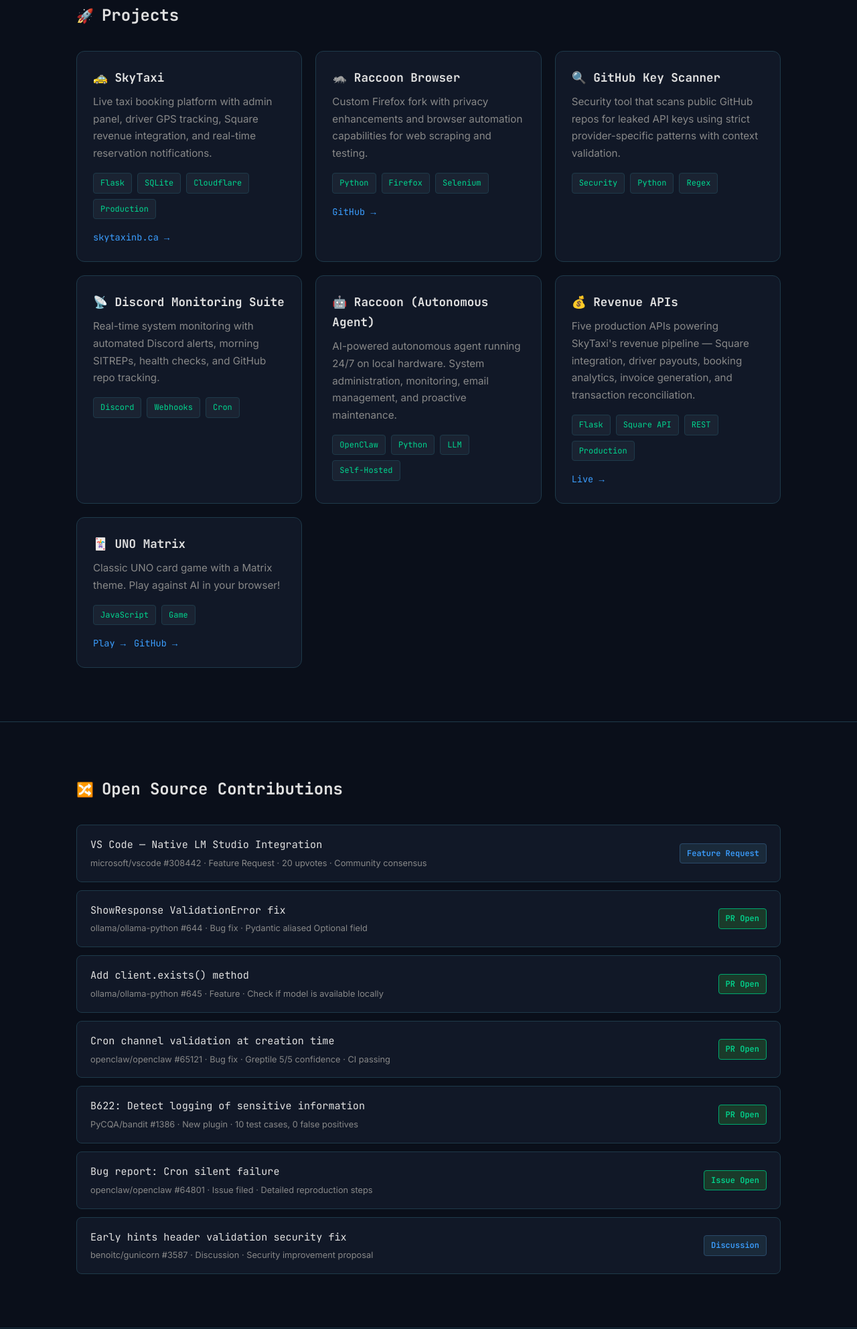
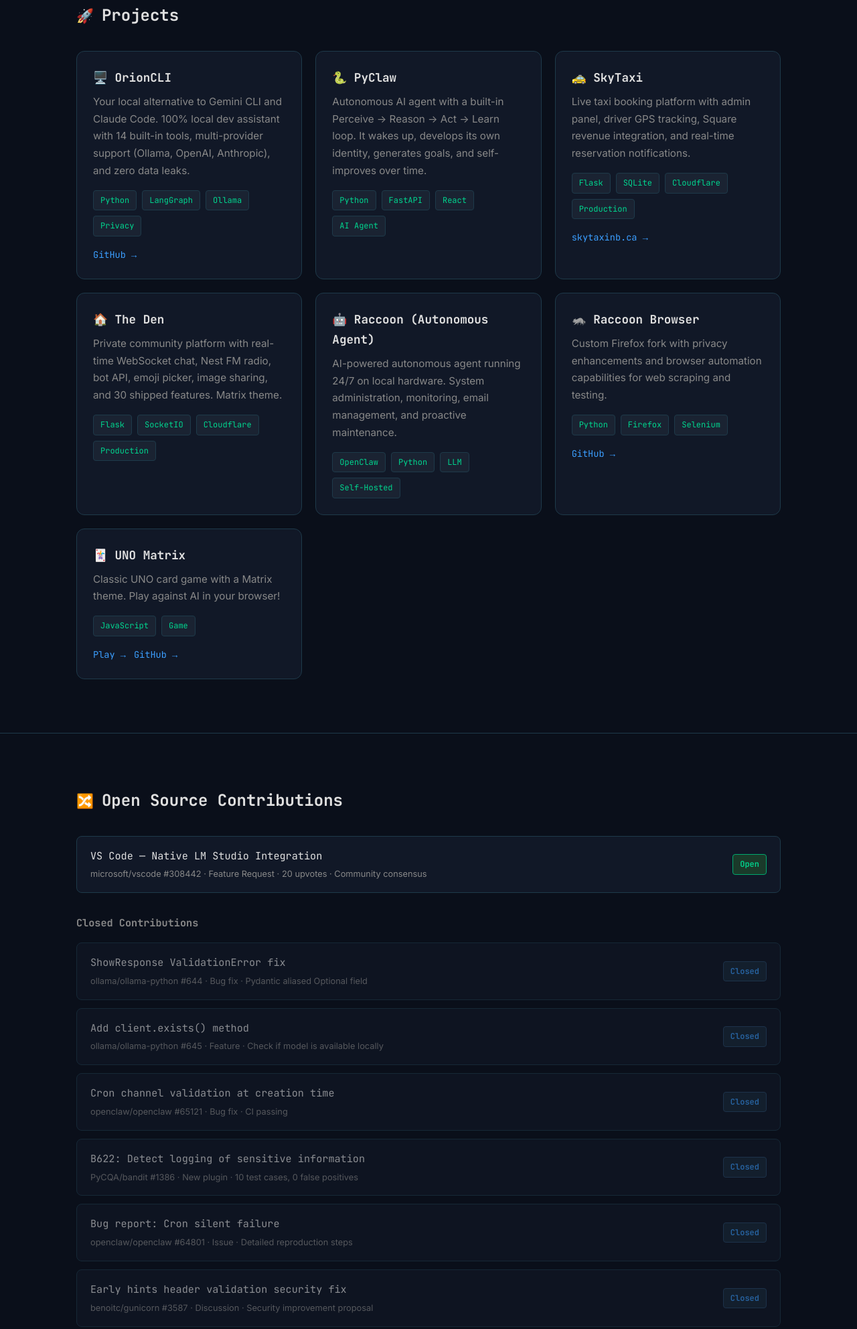
Before and after one commit to CyberRaccoonTeam/cyberraccoonteam.github.io, a plain HTML site: page index.html in a window 1280 px wide. Shown: the part 733-2717 px from the top of the page at 67% size. Drawn offline with Linux system fonts and the light colour scheme.

Commit message:
update: refresh projects, fix contribution status, add OrionCLI/PyClaw/The Den
- Add OrionCLI, PyClaw, The Den as featured projects
- Remove closed PRs from active list, move to 'Closed Contributions'
- Fix stats: 12 repos, 1 active issue, 7 total contributions
- Reorder projects: ecosystem tools first

```diff
--- a/index.html
+++ b/index.html
@@ -246,12 +246,12 @@
             <p>Open-source tools, autonomous systems, and web infrastructure. Built with Python, powered by curiosity.</p>
             <div class="stats">
                 <div class="stat">
-                    <div class="num" id="repo-count">13</div>
+                    <div class="num" id="repo-count">12</div>
                     <div class="label">Open Source Repos</div>
                 </div>
                 <div class="stat">
-                    <div class="num" id="pr-count">4</div>
-                    <div class="label">Open Pull Requests</div>
+                    <div class="num" id="pr-count">1</div>
+                    <div class="label">Active Issues & PRs</div>
                 </div>
                 <div class="stat">
                     <div class="num" id="contrib-count">7</div>
@@ -265,6 +265,31 @@
         <div class="container">
             <h2><span class="icon">🚀</span> Projects</h2>
             <div class="grid">
+                <div class="card">
+                    <h3>🖥️ OrionCLI</h3>
+                    <p>Your local alternative to Gemini CLI and Claude Code. 100% local dev assistant with 14 built-in tools, multi-provider support (Ollama, OpenAI, Anthropic), and zero data leaks.</p>
+                    <div class="tags">
+                        <span class="tag">Python</span>
+                        <span class="tag">LangGraph</span>
+                        <span class="tag">Ollama</span>
+                        <span class="tag">Privacy</span>
+                    </div>
+                    <div class="links">
+                        <a href="https://github.com/CyberRaccoonTeam/orion-cli" target="_blank">GitHub →</a>
+                    </div>
+                </div>
+
+                <div class="card">
+                    <h3>🐍 PyClaw</h3>
+                    <p>Autonomous AI agent with a built-in Perceive → Reason → Act → Learn loop. It wakes up, develops its own identity, generates goals, and self-improves over time.</p>
+                    <div class="tags">
+                        <span class="tag">Python</span>
+                        <span class="tag">FastAPI</span>
+                        <span class="tag">React</span>
+                        <span class="tag">AI Agent</span>
+                    </div>
+                </div>
+
                 <div class="card">
                     <h3>🚕 SkyTaxi</h3>
                     <p>Live taxi booking platform with admin panel, driver GPS tracking, Square revenue integration, and real-time reservation notifications.</p>
@@ -280,35 +305,13 @@
                 </div>
 
                 <div class="card">
-                    <h3>🦝 Raccoon Browser</h3>
-                    <p>Custom Firefox fork with privacy enhancements and browser automation capabilities for web scraping and testing.</p>
+                    <h3>🏠 The Den</h3>
+                    <p>Private community platform with real-time WebSocket chat, Nest FM radio, bot API, emoji picker, image sharing, and 30 shipped features. Matrix theme.</p>
                     <div class="tags">
-                        <span class="tag">Python</span>
-                        <span class="tag">Firefox</span>
-                        <span class="tag">Selenium</span>
-                    </div>
-                    <div class="links">
-                        <a href="https://github.com/CyberRaccoonTeam/raccoon-browser" target="_blank">GitHub →</a>
-                    </div>
-                </div>
-
-                <div class="card">
-                    <h3>🔍 GitHub Key Scanner</h3>
-                    <p>Security tool that scans public GitHub repos for leaked API keys using strict provider-specific patterns with context validation.</p>
-                    <div class="tags">
-                        <span class="tag">Security</span>
-                        <span class="tag">Python</span>
-                        <span class="tag">Regex</span>
-                    </div>
-                </div>
-
-                <div class="card">
-                    <h3>📡 Discord Monitoring Suite</h3>
-                    <p>Real-time system monitoring with automated Discord alerts, morning SITREPs, health checks, and GitHub repo tracking.</p>
-                    <div class="tags">
-                        <span class="tag">Discord</span>
-                        <span class="tag">Webhooks</span>
-                        <span class="tag">Cron</span>
+                        <span class="tag">Flask</span>
+                        <span class="tag">SocketIO</span>
+                        <span class="tag">Cloudflare</span>
+                        <span class="tag">Production</span>
                     </div>
                 </div>
 
@@ -324,16 +327,15 @@
                 </div>
 
                 <div class="card">
-                    <h3>💰 Revenue APIs</h3>
-                    <p>Five production APIs powering SkyTaxi's revenue pipeline — Square integration, driver payouts, booking analytics, invoice generation, and transaction reconciliation.</p>
+                    <h3>🦝 Raccoon Browser</h3>
+                    <p>Custom Firefox fork with privacy enhancements and browser automation capabilities for web scraping and testing.</p>
                     <div class="tags">
-                        <span class="tag">Flask</span>
-                        <span class="tag">Square API</span>
-                        <span class="tag">REST</span>
-                        <span class="tag">Production</span>
+                        <span class="tag">Python</span>
+                        <span class="tag">Firefox</span>
+                        <span class="tag">Selenium</span>
                     </div>
                     <div class="links">
-                        <a href="https://skytaxinb.ca" target="blank">Live →</a>
+                        <a href="https://github.com/CyberRaccoonTeam/raccoon-browser" target="_blank">GitHub →</a>
                     </div>
                 </div>
 
@@ -362,49 +364,53 @@
                         <div class="title"><a href="https://github.com/microsoft/vscode/issues/308442" target="_blank">VS Code — Native LM Studio Integration</a></div>
                         <div class="meta">microsoft/vscode #308442 · Feature Request · 20 upvotes · Community consensus</div>
                     </div>
-                    <span class="badge badge-feature">Feature Request</span>
+                    <span class="badge badge-open">Open</span>
                 </div>
-                <div class="pr-item">
+            </div>
+
+            <h3 style="font-family: var(--font-mono); color: var(--text-dim); margin-top: 32px; margin-bottom: 16px; font-size: 0.95rem;">Closed Contributions</h3>
+            <div class="pr-list">
+                <div class="pr-item" style="opacity: 0.6;">
                     <div class="left">
                         <div class="title"><a href="https://github.com/ollama/ollama-python/pull/644" target="_blank">ShowResponse ValidationError fix</a></div>
                         <div class="meta">ollama/ollama-python #644 · Bug fix · Pydantic aliased Optional field</div>
                     </div>
-                    <span class="badge badge-open">PR Open</span>
+                    <span class="badge badge-feature">Closed</span>
                 </div>
-                <div class="pr-item">
+                <div class="pr-item" style="opacity: 0.6;">
                     <div class="left">
                         <div class="title"><a href="https://github.com/ollama/ollama-python/pull/645" target="_blank">Add client.exists() method</a></div>
                         <div class="meta">ollama/ollama-python #645 · Feature · Check if model is available locally</div>
                     </div>
-                    <span class="badge badge-open">PR Open</span>
+                    <span class="badge badge-feature">Closed</span>
                 </div>
-                <div class="pr-item">
+                <div class="pr-item" style="opacity: 0.6;">
                     <div class="left">
                         <div class="title"><a href="https://github.com/openclaw/openclaw/pull/65121" target="_blank">Cron channel validation at creation time</a></div>
-                        <div class="meta">openclaw/openclaw #65121 · Bug fix · Greptile 5/5 confidence · CI passing</div>
+                        <div class="meta">openclaw/openclaw #65121 · Bug fix · CI passing</div>
                     </div>
-                    <span class="badge badge-open">PR Open</span>
+                    <span class="badge badge-feature">Closed</span>
                 </div>
-                <div class="pr-item">
+                <div class="pr-item" style="opacity: 0.6;">
                     <div class="left">
                         <div class="title"><a href="https://github.com/PyCQA/bandit/pull/1386" target="_blank">B622: Detect logging of sensitive information</a></div>
                         <div class="meta">PyCQA/bandit #1386 · New plugin · 10 test cases, 0 false positives</div>
                     </div>
-                    <span class="badge badge-open">PR Open</span>
+                    <span class="badge badge-feature">Closed</span>
                 </div>
-                <div class="pr-item">
+                <div class="pr-item" style="opacity: 0.6;">
                     <div class="left">
                         <div class="title"><a href="https://github.com/openclaw/openclaw/issues/64801" target="_blank">Bug report: Cron silent failure</a></div>
-                        <div class="meta">openclaw/openclaw #64801 · Issue filed · Detailed reproduction steps</div>
+                        <div class="meta">openclaw/openclaw #64801 · Issue · Detailed reproduction steps</div>
                     </div>
-                    <span class="badge badge-open">Issue Open</span>
+                    <span class="badge badge-feature">Closed</span>
                 </div>
-                <div class="pr-item">
+                <div class="pr-item" style="opacity: 0.6;">
                     <div class="left">
                         <div class="title"><a href="https://github.com/benoitc/gunicorn/discussions/3587" target="_blank">Early hints header validation security fix</a></div>
                         <div class="meta">benoitc/gunicorn #3587 · Discussion · Security improvement proposal</div>
                     </div>
-                    <span class="badge badge-feature">Discussion</span>
+                    <span class="badge badge-feature">Closed</span>
                 </div>
             </div>
         </div>
```
